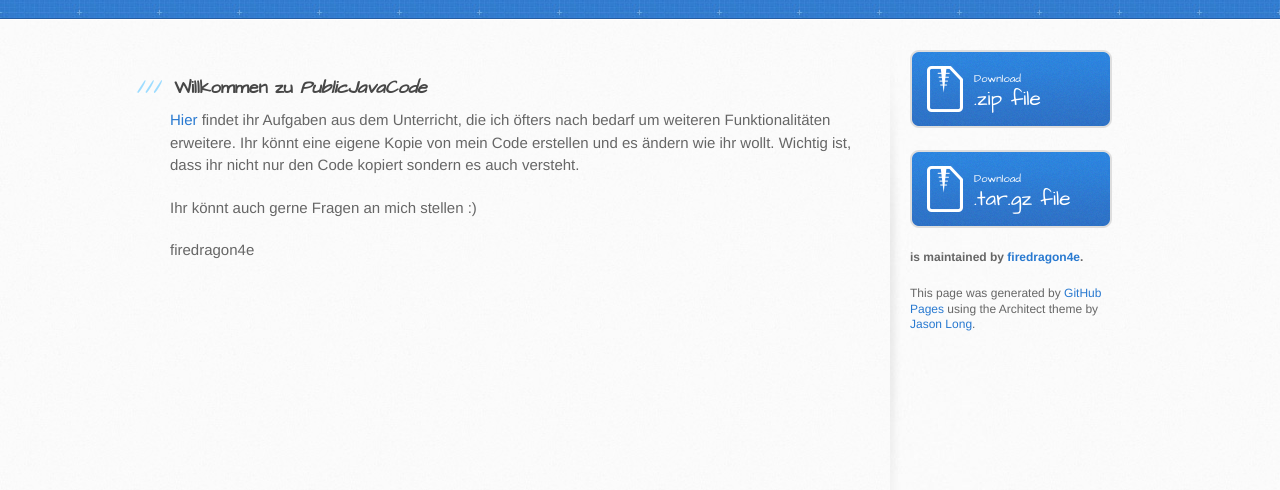
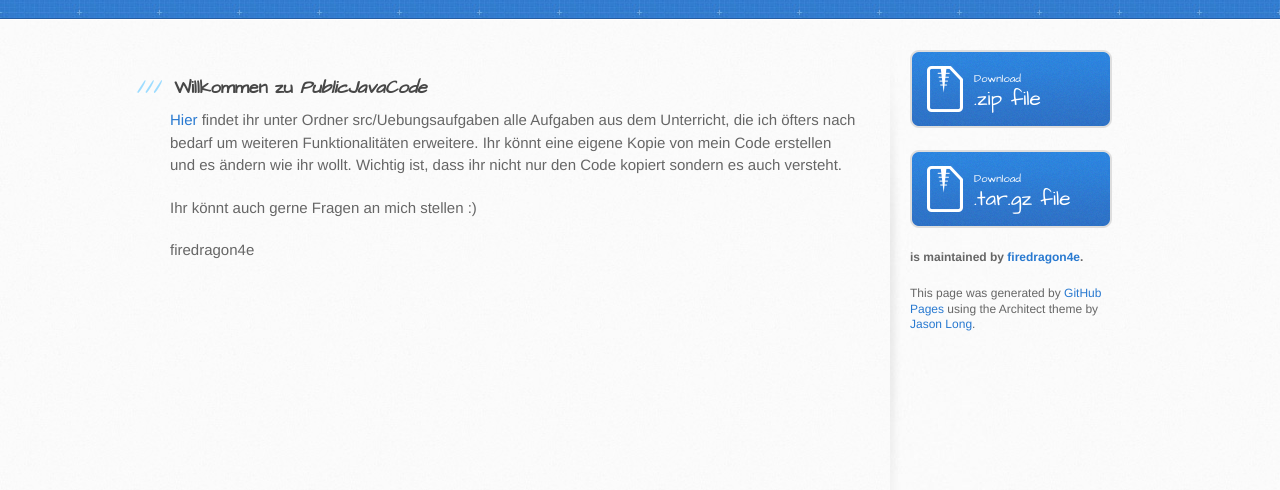
Before and after one commit to firedragon4e/PublicJavaCode, a plain HTML site: page index.html in a window 1280 px wide. Shown: the part 148-638 px from the top of the page. Drawn offline with Linux system fonts and the light colour scheme.

Commit message:
Update index.html

```diff
--- a/index.html
+++ b/index.html
@@ -32,7 +32,7 @@
 <a id="willkommen-zu-publicjavacode" class="anchor" href="#willkommen-zu-publicjavacode" aria-hidden="true"><span aria-hidden="true" class="octicon octicon-link"></span></a>Willkommen zu <em>PublicJavaCode</em>
 </h3>
 
-<p><a href="https://github.com/firedragon4e/PublicJavaCode/tree/master/src/Uebungsaufgaben">Hier</a> findet ihr Aufgaben aus dem Unterricht, die ich öfters nach bedarf um weiteren Funktionalitäten erweitere.
+<p><a href="https://github.com/firedragon4e/PublicJavaCode/tree/master/src/Uebungsaufgaben">Hier</a> findet ihr unter Ordner src/Uebungsaufgaben alle Aufgaben aus dem Unterricht, die ich öfters nach bedarf um weiteren Funktionalitäten erweitere.
 Ihr könnt eine eigene Kopie von mein Code erstellen und es ändern wie ihr wollt. Wichtig ist, dass ihr nicht nur den Code kopiert sondern es auch versteht.</p>
 
 <p>Ihr könnt auch gerne Fragen an mich stellen :)</p>
```
